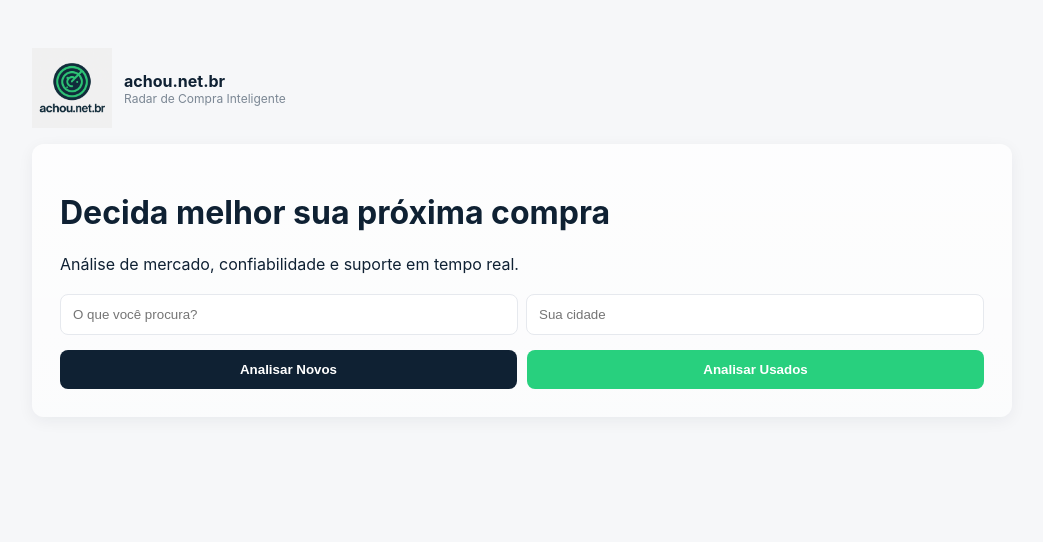
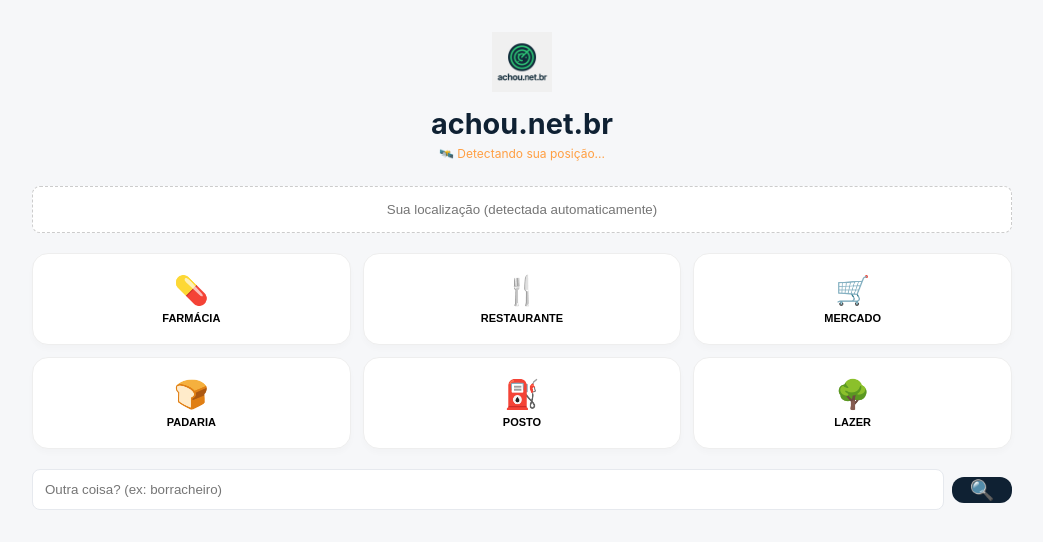
Before and after one commit to maxvilhenaviana-maker/achou-mvp, a Next.js app: page / in a window 1280 px wide. Shown: the top 542 px of the page, without its empty margins (118-1161 px from the left). Built offline with nearby package versions, Linux system fonts and the light colour scheme; no server answers.

Commit message:
Add files via upload

```diff
--- a/pages/index.js
+++ b/pages/index.js
@@ -1,36 +1,58 @@
-import { useState } from 'react';
-import AnalysisReport from '../components/AnalysisReport';
+import { useState, useEffect } from 'react';
+import ResultCard from '../components/ResultCard';
 
-const Spinner = () => (
-  <div className="spinner">
-    <style jsx>{`
-      .spinner { border: 3px solid #f3f3f3; border-top: 3px solid #28d07e; border-radius: 50%; width: 20px; height: 20px; animation: spin 1s linear infinite; display: inline-block; margin-right: 10px; }
-      @keyframes spin { 0% { transform: rotate(0deg); } 100% { transform: rotate(360deg); } }
-    `}</style>
-  </div>
-);
+const CATEGORIAS = [
+  { id: 'Farmácia', icon: '💊' },
+  { id: 'Restaurante', icon: '🍴' },
+  { id: 'Mercado', icon: '🛒' },
+  { id: 'Padaria', icon: '🍞' },
+  { id: 'Posto', icon: '⛽' },
+  { id: 'Lazer', icon: '🌳' }
+];
 
 export default function Home() {
-  const [produto, setProduto] = useState('');
-  const [cidade, setCidade] = useState('');
+  const [buscaLivre, setBuscaLivre] = useState('');
+  const [localizacao, setLocalizacao] = useState(''); // Pode ser "Cidade/Bairro" ou "Lat/Long"
   const [loading, setLoading] = useState(false);
-  const [relatorio, setRelatorio] = useState('');
-  const [error, setError] = useState(null);
+  const [resultado, setResultado] = useState(null);
+  const [detectando, setDetectando] = useState(false);
 
-  async function handleSearch(categoria) {
-    if (!produto || !cidade) { setError('Por favor, preencha o produto e a cidade.'); return; }
-    setError(null); setLoading(true); setRelatorio('');
+  // Geolocalização Automática ao abrir
+  useEffect(() => {
+    if ("geolocation" in navigator) {
+      setDetectando(true);
+      navigator.geolocation.getCurrentPosition(
+        (position) => {
+          const { latitude, longitude } = position.coords;
+          setLocalizacao(`${latitude}, ${longitude}`);
+          setDetectando(false);
+        },
+        (error) => {
+          console.error("Erro ao obter localização", error);
+          setDetectando(false);
+        }
+      );
+    }
+  }, []);
+
+  async function handleSearch(termo) {
+    const query = termo || buscaLivre;
+    if (!query) { alert('O que você procura?'); return; }
+    if (!localizacao) { alert('Aguarde a detecção da sua localização ou digite uma.'); return; }
+
+    setLoading(true);
+    setResultado(null);
+
     try {
       const resp = await fetch('/api/buscar', {
         method: 'POST',
         headers: { 'Content-Type': 'application/json' },
-        body: JSON.stringify({ produto, cidade, categoria })
+        body: JSON.stringify({ busca: query, localizacao: localizacao })
       });
       const json = await resp.json();
-      if (!resp.ok) throw new Error(json.error || 'Erro na consulta');
-      setRelatorio(json.relatorio);
+      setResultado(json.resultado);
     } catch (err) {
-      setError(err.message);
+      alert('Erro na busca local.');
     } finally {
       setLoading(false);
     }
@@ -38,47 +60,71 @@ export default function Home() {
 
   return (
     <div className="container">
-      <header className="header">
-        <div className="logo">
-          {/* ALTERAÇÃO AQUI: Forçando 80px diretamente no elemento */}
-          <img
-            src="/logo-512.png"
-            alt="logo"
-            style={{ width: '80px', height: 'auto', display: 'block' }}
-          />
-          <div>
-            <div style={{ fontWeight: 700 }}>achou.net.br</div>
-            <div style={{ fontSize: 12, color: '#7b8794' }}>Radar de Compra Inteligente</div>
-          </div>
+      <header style={{ textAlign: 'center', marginBottom: '25px' }}>
+        <img src="/logo-512.png" style={{ width: '60px' }} alt="Logo" />
+        <h1 style={{ margin: '10px 0 5px', fontSize: '1.8rem' }}>achou.net.br</h1>
+        <div style={{ display: 'flex', justifyContent: 'center', alignItems: 'center', gap: '5px' }}>
+           <span style={{ fontSize: '12px', color: detectando ? '#ff9f43' : '#28d07e' }}>
+             {detectando ? '🛰️ Detectando sua posição...' : '📍 Localização Ativa'}
+           </span>
         </div>
       </header>
 
-      <main>
-        <div className="hero">
-          <h1>Decida melhor sua próxima compra</h1>
-          <p>Análise de mercado, confiabilidade e suporte em tempo real.</p>
-          <div className="searchRow" style={{ marginTop: 20 }}>
-            <input className="input" value={produto} onChange={e => setProduto(e.target.value)} placeholder="O que você procura?" />
-            <input className="input" value={cidade} onChange={e => setCidade(e.target.value)} placeholder="Sua cidade" />
-          </div>
-          <div style={{ display: 'flex', gap: '10px', marginTop: '15px' }}>
-            <button className="btn" onClick={() => handleSearch('NOVO')} disabled={loading} style={{ flex: 1, backgroundColor: '#0f2133' }}>
-              {loading ? <Spinner /> : 'Analisar Novos'}
-            </button>
-            <button className="btn" onClick={() => handleSearch('USADO')} disabled={loading} style={{ flex: 1 }}>
-              {loading ? <Spinner /> : 'Analisar Usados'}
-            </button>
-          </div>
+      <div style={{ marginBottom: '20px' }}>
+        <input
+          className="input"
+          style={{ width: '100%', padding: '15px', boxSizing: 'border-box', textAlign: 'center', border: '1px dashed #ccc' }}
+          placeholder="Sua localização (detectada automaticamente)"
+          value={localizacao.includes(',') ? "Localização por GPS ativa" : localizacao}
+          onChange={e => setLocalizacao(e.target.value)}
+        />
+      </div>
+
+      <div className="grid-botoes">
+        {CATEGORIAS.map(cat => (
+          <button key={cat.id} className="btn-cat" onClick={() => handleSearch(cat.id)} disabled={loading}>
+            <div style={{ fontSize: '28px' }}>{cat.icon}</div>
+            <div style={{ fontSize: '11px', fontWeight: 'bold', marginTop: '5px', textTransform: 'uppercase' }}>{cat.id}</div>
+          </button>
+        ))}
+      </div>
+
+      <div className="searchRow" style={{ marginTop: '20px' }}>
+        <input
+          className="input"
+          placeholder="Outra coisa? (ex: borracheiro)"
+          value={buscaLivre}
+          onChange={e => setBuscaLivre(e.target.value)}
+        />
+        <button className="btn-search" onClick={() => handleSearch()} disabled={loading}>
+          {loading ? '...' : '🔍'}
+        </button>
+      </div>
+
+      {loading && (
+        <div className="loader-container">
+          <div className="spinner"></div>
+          <p>Consultando radar de proximidade...</p>
         </div>
+      )}
 
-        {error && <div className="error-box">{error}</div>}
-        {loading && <div className="loading-state"><Spinner /><p>Aguarde, nossa IA está cruzando dados de mercado e suporte...</p></div>}
-        {!loading && relatorio && <AnalysisReport content={relatorio} produto={produto} cidade={cidade} />}
-      </main>
+      {resultado && <ResultCard content={resultado} />}
 
       <style jsx>{`
-        .error-box { background: #fee; color: #c00; padding: 15px; border-radius: 8px; margin-bottom: 20px; border: 1px solid #fcc; }
-        .loading-state { text-align: center; padding: 40px; color: #666; background: #fff; border-radius: 12px; margin-top: 20px; box-shadow: 0 4px 12px rgba(0,0,0,0.05); }
+        .grid-botoes { display: grid; grid-template-columns: repeat(3, 1fr); gap: 12px; }
+        .btn-cat {
+          background: #fff; border: 1px solid #eee; padding: 20px 10px; border-radius: 16px;
+          cursor: pointer; transition: all 0.2s; box-shadow: 0 4px 6px rgba(0,0,0,0.02);
+        }
+        .btn-cat:active { transform: translateY(2px); background: #f9f9f9; }
+        .searchRow { display: flex; gap: 8px; }
+        .btn-search { background: #0F2133; color: white; border: none; border-radius: 12px; width: 60px; font-size: 20px; cursor: pointer; }
+        .loader-container { text-align: center; padding: 30px; color: #666; }
+        .spinner {
+          border: 4px solid #f3f3f3; border-top: 4px solid #28d07e; border-radius: 50%;
+          width: 30px; height: 30px; animation: spin 1s linear infinite; margin: 0 auto 10px;
+        }
+        @keyframes spin { 0% { transform: rotate(0deg); } 100% { transform: rotate(360deg); } }
       `}</style>
     </div>
   );
```
